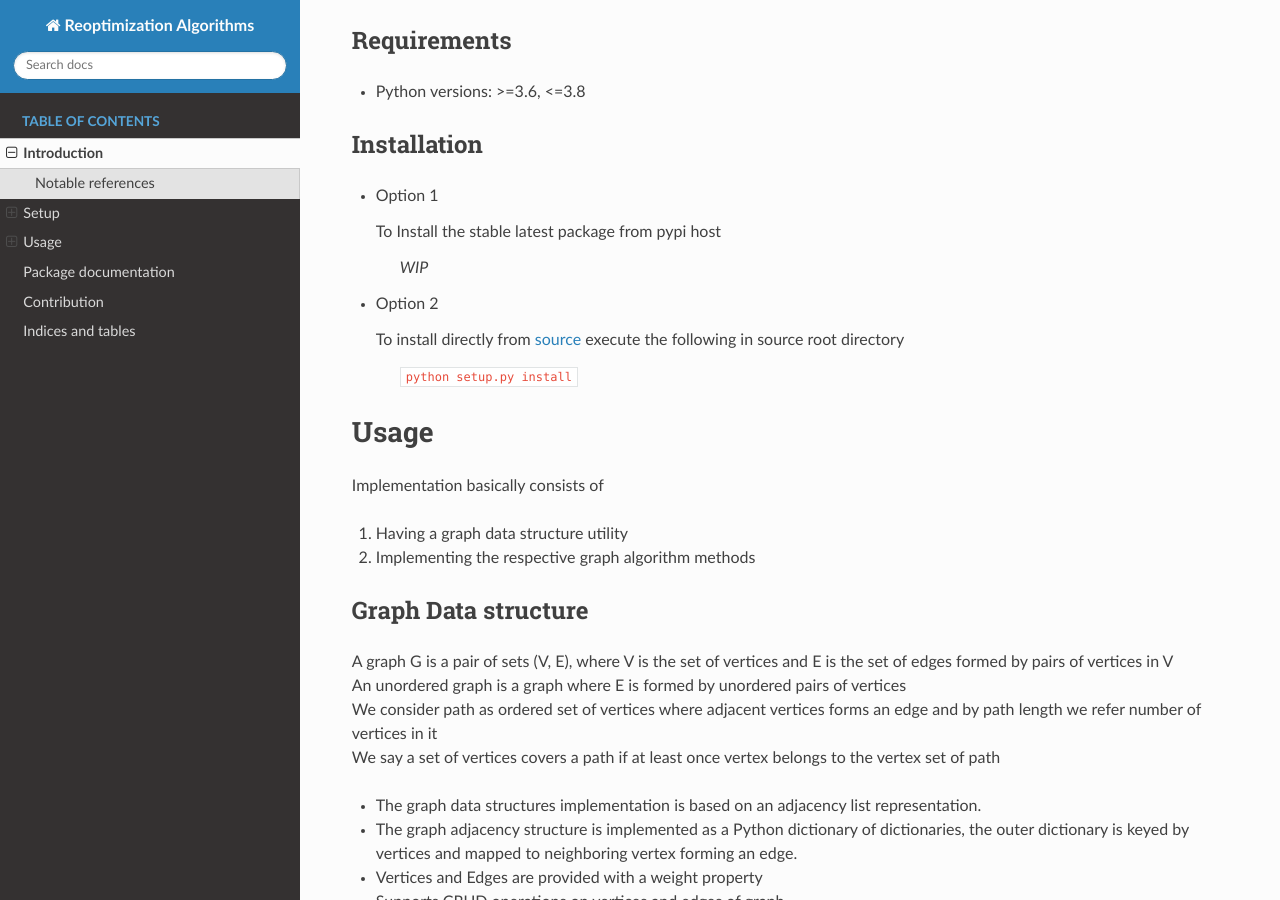
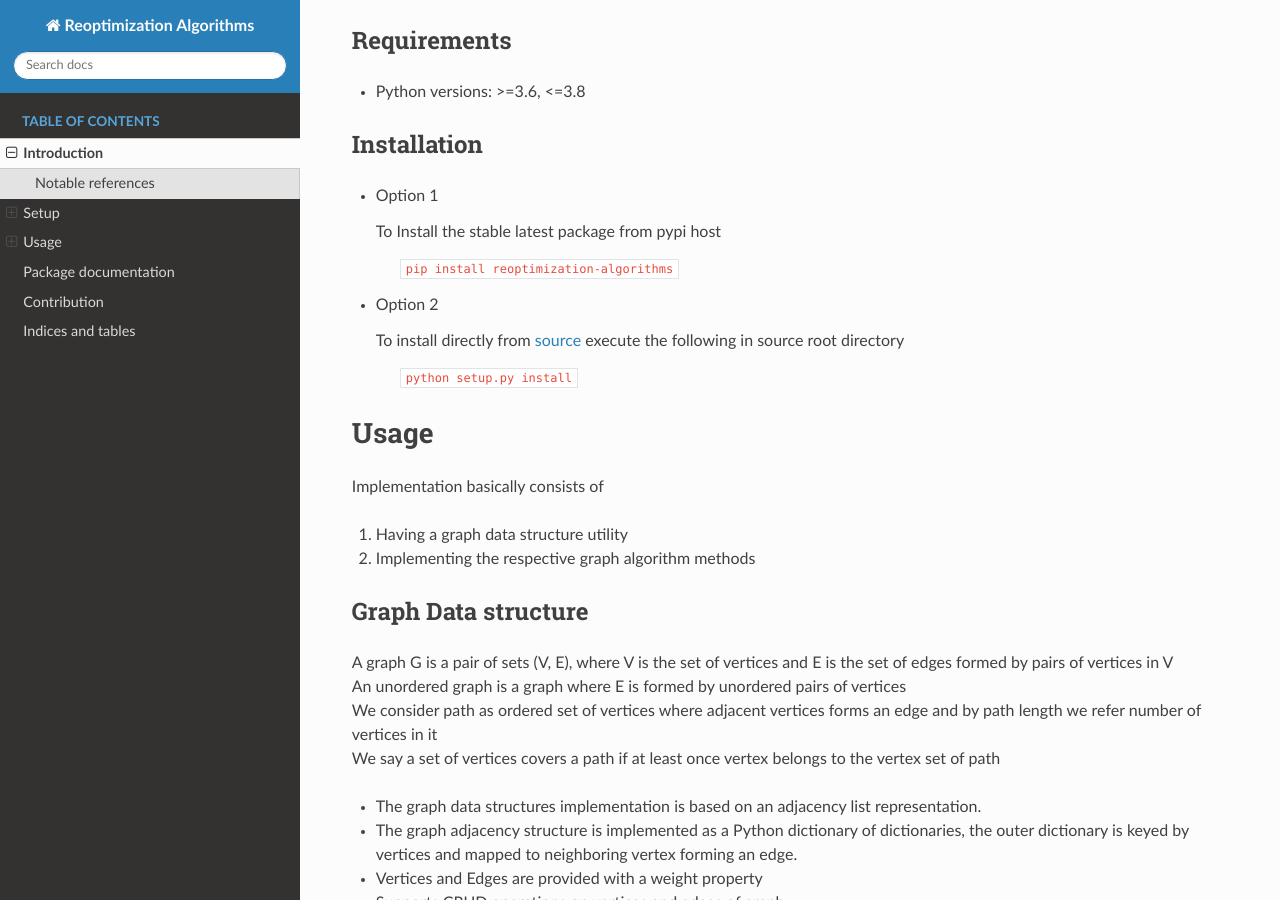
Before and after one commit to mek97/reoptimization-algorithms, a Sphinx documentation site: the page built from docsrc/source/contents.rst, in a window 1280 px wide and 900 px high, scrolled down 565 px. Built offline with Sphinx 7.4.7 and the Read the Docs theme 2.0.0, drawn with Linux system fonts in a browser that asks for light colours.

Commit message:
Updated read me and docs for release v0.0.1.x

```diff
--- a/CONTRIBUTING.rst
+++ b/CONTRIBUTING.rst
@@ -52,7 +52,7 @@ Pull Request Guidelines
 Before you submit a pull request (PR) from your forked repo, check that it meets
 these guidelines:
 
--   Include docs using docstrings and generate docs using ``make -C docsrc github-publish``
+-   Include docs in `README.rst` and `docsrc/source/content.rst` and docstrings. Generate docs using ``make -C docsrc github-publish``
 
     The repo uses `Sphinx autosummary extenstion<https://www.sphinx-doc.org/en/master/usage/extensions/autosummary.html>`__ for generating docs
 
--- a/README.rst
+++ b/README.rst
@@ -36,7 +36,7 @@ Installation
 
   To Install the stable latest package from pypi host
 
-    `WIP`
+    ``pip install reoptimization-algorithms``
 
 * Option 2
 
--- a/docsrc/source/contents.rst
+++ b/docsrc/source/contents.rst
@@ -35,7 +35,7 @@ Installation
 
   To Install the stable latest package from pypi host
 
-    `WIP`
+    ``pip install reoptimization-algorithms``
 
 * Option 2
 
```
